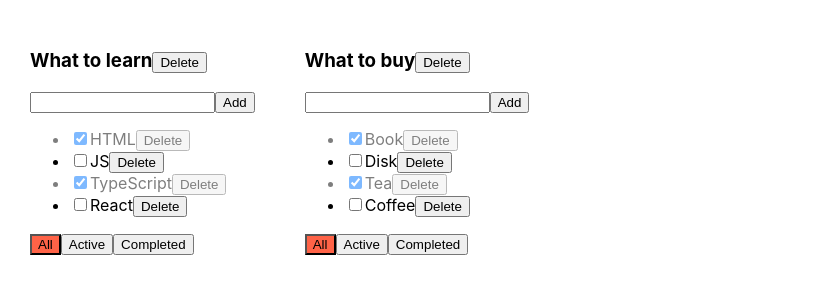
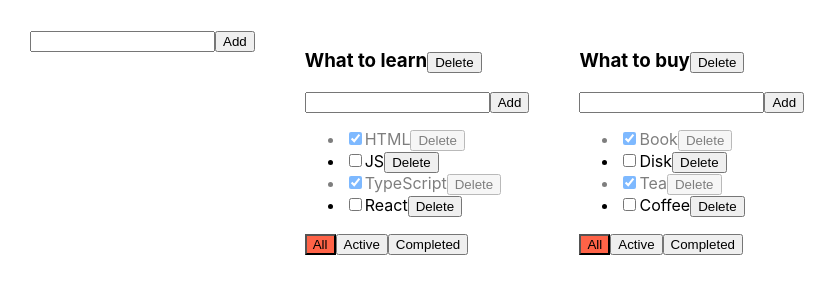
Before and after one commit to SuvorovNikita/todoListTsx, a React (Create React App) app: page / in a window 1280 px wide. Shown: the top 300 px of the page, without its empty margins (0-837 px from the left). Built offline with nearby package versions, Linux system fonts and the light colour scheme; the HTML template or start-up script is replaced by a standard one.

Commit message:
New Function AddTodoList

```diff
--- a/src/App.tsx
+++ b/src/App.tsx
@@ -4,6 +4,7 @@ import {TodoList} from "./components/todoList";
 
 import './App.css';
 import {v1} from 'uuid';
+import AddItemForm from "./components/AddItemForm";
 
 export type TaskType = {
     id: string
@@ -84,8 +85,18 @@ function App() {
         delete tasks[todolistID]
     }
 
+    function addTodoList(title: string) {
+        const newTodoListID = v1()
+        const newTodoList: TodoListType = {
+            id: newTodoListID, title: title, filter: "all"
+        }
+        setTodoList([...todoLists, newTodoList])
+        setTask({...tasks, [newTodoListID]: []})
+    }
+
     return (
         <div className="App">
+            <AddItemForm addItem={addTodoList}/>
             {
                 todoLists.map(tl => {
 
```
